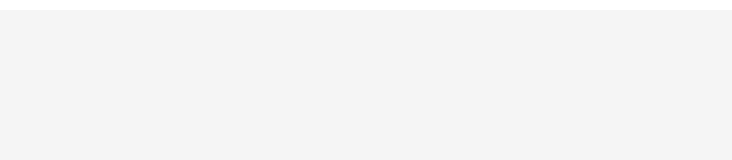
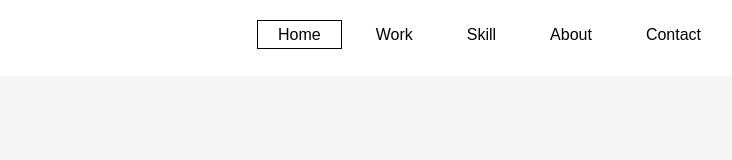
Before and after one commit to aryasa1/project-akhir-grafkom, a plain HTML site: page index.html in a window 1280 px wide. Shown: the top 160 px of the page, without its empty margins (501-1233 px from the left). Drawn offline with Linux system fonts and the light colour scheme.

Commit message:
Update index.html

```diff
--- a/index.html
+++ b/index.html
@@ -7,6 +7,15 @@
 </head>
 <body>
 <div class="container">
+  <nav class="navbar">
+    <ul>
+      <li class="aktif"><a href="Home.html">Home</a></li>
+      <li><a href="Work.html">Work</a></li>
+      <li><a href="Skill.html">Skill</a></li>
+      <li><a href="About.html">About</a></li>
+      <li><a href="Contact.html">Contact</a></li>
+    </ul>
+  </nav>
   <header class="header">
     <img src="foto.png">
     <h2>My Profile Web</h2>
```
